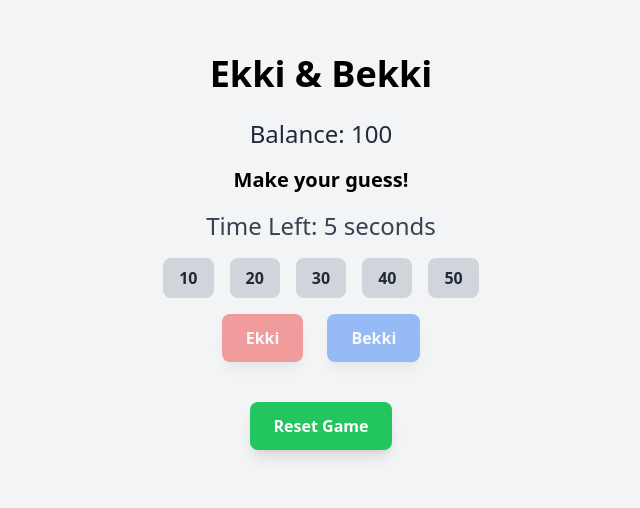
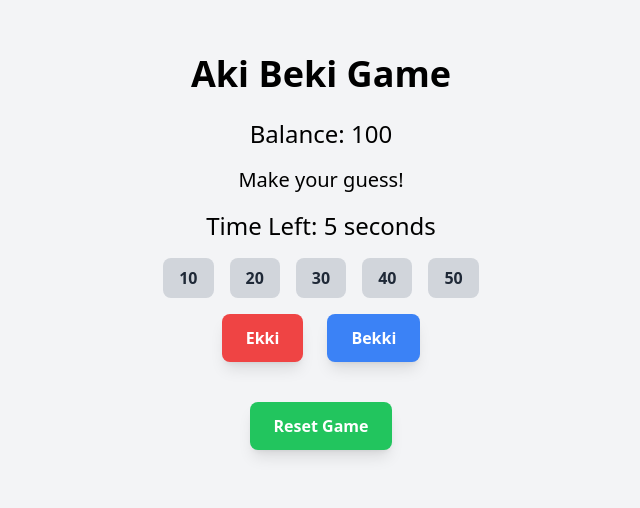
Before and after one commit to KalarTrade/demogame, a Next.js app: page / in a window 1280 px wide. Shown: the part 158-666 px from the top of the page, without its empty margins (319-959 px from the left). Built offline with nearby package versions, Linux system fonts and the light colour scheme.

Commit message:
Update AB.tsx

```diff
--- a/app/components/AB.tsx
+++ b/app/components/AB.tsx
@@ -6,103 +6,74 @@ import { useEffect, useState } from 'react';
 const ekkiCards = ['A', '3', '5', '7', '9', 'J', 'K'];
 const bekkiCards = ['2', '4', '6', '8', '10', 'Q'];
 
-// Define all possible cards
-const allCards = [...ekkiCards, ...bekkiCards];
-
 // Predefined bet amounts
 const betOptions = [10, 20, 30, 40, 50];
 
 const AkiBeki = () => {
     const [balance, setBalance] = useState<number>(100); // Player's balance
-    const [currentCard, setCurrentCard] = useState<string>(getRandomCard()); // Random card display
-    const [resultMessage, setResultMessage] = useState<string>(''); // Result message (Win or Lose)
-    const [timeLeft, setTimeLeft] = useState<number>(10); // Timer countdown (10 seconds)
-    const [gameActive, setGameActive] = useState<boolean>(true); // Is the game still active?
-    const [betAmount, setBetAmount] = useState<number | null>(null); // Player's bet amount
-    const [playerGuess, setPlayerGuess] = useState<'ekki' | 'bekki' | null>(null); // Stores player's guess
-
-    // Load the game state from localStorage on component mount
-    useEffect(() => {
-        const savedState = localStorage.getItem('akibeki-game-state');
-        if (savedState) {
-            const gameState = JSON.parse(savedState);
-            setBalance(gameState.balance);
-            setCurrentCard(gameState.currentCard);
-            setTimeLeft(gameState.timeLeft);
-            setGameActive(gameState.gameActive);
-            setBetAmount(gameState.betAmount);
-            setPlayerGuess(gameState.playerGuess);
-            setResultMessage(gameState.resultMessage);
-        }
-    }, []);
-
-    // Save the game state to localStorage whenever it changes
-    useEffect(() => {
-        const gameState = {
-            balance,
-            currentCard,
-            timeLeft,
-            gameActive,
-            betAmount,
-            playerGuess,
-            resultMessage,
-        };
-        localStorage.setItem('akibeki-game-state', JSON.stringify(gameState));
-    }, [balance, currentCard, timeLeft, gameActive, betAmount, playerGuess, resultMessage]);
+    const [currentCard, setCurrentCard] = useState<string>(''); // Current card drawn
+    const [resultMessage, setResultMessage] = useState<string>(''); // Result message
+    const [timeLeft, setTimeLeft] = useState<number>(10); // Timer countdown
+    const [gameActive, setGameActive] = useState<boolean>(true); // Is the game active?
+    const [betAmount, setBetAmount] = useState<number | null>(null); // Bet amount
+    const [playerGuess, setPlayerGuess] = useState<'ekki' | 'bekki' | null>(null); // Player's guess
 
     // Function to get a random card
-    function getRandomCard() {
+    const getRandomCard = () => {
+        const allCards = [...ekkiCards, ...bekkiCards];
         const randomIndex = Math.floor(Math.random() * allCards.length);
         return allCards[randomIndex];
-    }
+    };
 
     // Function to evaluate the result after the timer ends
     const evaluateResult = () => {
+        if (playerGuess === null || betAmount === null) return;
+
         const isEkki = ekkiCards.includes(currentCard);
         const isBekki = bekkiCards.includes(currentCard);
 
-        if (playerGuess === 'ekki' && isEkki || playerGuess === 'bekki' && isBekki) {
-            setBalance((prev) => Math.min(prev + (betAmount as number), 9999)); // Add bet amount on correct guess
+        if (playerGuess === 'ekki' && isEkki) {
+            setBalance((prev) => Math.min(prev + betAmount, 9999)); // Win
+            setResultMessage(`You Win! The card was ${currentCard}. You earned ${betAmount}.`);
+        } else if (playerGuess === 'bekki' && isBekki) {
+            setBalance((prev) => Math.min(prev + betAmount, 9999)); // Win
             setResultMessage(`You Win! The card was ${currentCard}. You earned ${betAmount}.`);
         } else {
-            setBalance((prev) => Math.max(prev - (betAmount as number), 0)); // Deduct bet amount on incorrect guess
+            setBalance((prev) => Math.max(prev - betAmount, 0)); // Lose
             setResultMessage(`You Lose! The card was ${currentCard}. You lost ${betAmount}.`);
         }
 
-        // Check if balance is zero and prompt for deposit
-        if (balance <= 0) {
-            alert('Your balance is zero. Please deposit to continue playing.');
-        }
-
-        resetRound(); // Start a new round after evaluation
+        // Reset for the next round
+        resetRound();
     };
 
-    // Reset the round after guess or timer expiration
+    // Reset the game round
     const resetRound = () => {
-        setTimeout(() => {
-            setCurrentCard(getRandomCard()); // Display a new card
-            setTimeLeft(10); // Reset the timer
-            setPlayerGuess(null); // Clear the player's guess
-            setGameActive(true); // Enable guessing for the new round
-            setResultMessage(''); // Clear the result message
-            setBetAmount(null); // Reset bet amount after round
-        }, 1000); // 1-second delay before resetting the round
+        setCurrentCard(getRandomCard()); // Draw a new card
+        setTimeLeft(10); // Reset timer
+        setPlayerGuess(null); // Clear player's guess
+        setBetAmount(null); // Reset bet amount
+        setResultMessage(''); // Clear result message
+        setGameActive(true); // Start the new round
     };
 
-    // Timer countdown logic using useEffect
+    // Timer logic
     useEffect(() => {
         if (timeLeft === 0) {
-            evaluateResult();
+            evaluateResult(); // Evaluate result when time runs out
+            setGameActive(false); // Stop the game for this round
         } else if (gameActive) {
-            const timer = setTimeout(() => {
-                setTimeLeft(timeLeft - 1);
-            }, 1000);
-
-            return () => clearTimeout(timer); // Cleanup timer on component unmount
+            const timer = setTimeout(() => setTimeLeft((prev) => prev - 1), 1000);
+            return () => clearTimeout(timer); // Cleanup
         }
     }, [timeLeft, gameActive]);
 
-    // Function to handle the player's guess
+    // Start the game on component mount
+    useEffect(() => {
+        resetRound(); // Initialize the first round
+    }, []);
+
+    // Handle player's guess
     const handleGuess = (guess: 'ekki' | 'bekki') => {
         if (betAmount === null) {
             setResultMessage('Please select a bet amount.');
@@ -114,20 +85,17 @@ const AkiBeki = () => {
             return;
         }
 
-        setPlayerGuess(guess); // Store the player's guess
-        setGameActive(false); // Disable further guessing until the round ends
+        setPlayerGuess(guess); // Store player's guess
+        setGameActive(false); // Stop guessing once a bet is placed
     };
 
     return (
         <div className="flex flex-col items-center justify-center min-h-screen bg-gray-100">
-            <h1 className="text-4xl font-bold mb-6">Ekki & Bekki</h1>
-            <h2 className="text-2xl mb-4 text-gray-800">Balance: {balance}</h2>
+            <h1 className="text-4xl font-bold mb-6">Aki Beki Game</h1>
+            <h2 className="text-2xl mb-4">Balance: {balance}</h2>
+            <h3 className="text-xl mb-4">{resultMessage || 'Make your guess!'}</h3>
+            <div className="text-2xl mb-4">Time Left: {timeLeft} seconds</div>
 
-            <div className="text-xl font-bold mb-4">
-                <h3>{resultMessage ? resultMessage : 'Make your guess!'}</h3>
-            </div>
-
-            <div className="text-2xl mb-4 text-gray-700">Time Left: {timeLeft} seconds</div>
             <div className="flex space-x-4 mb-4">
                 {betOptions.map((option) => (
                     <button
@@ -135,7 +103,7 @@ const AkiBeki = () => {
                         className={`bg-gray-300 text-gray-800 font-semibold py-2 px-4 rounded-lg transition duration-300 ${betAmount === option ? 'bg-gray-500 text-white' : 'hover:bg-gray-400'
                             }`}
                         onClick={() => setBetAmount(option)}
-                        disabled={!gameActive} // Disable bet selection after the bet is placed
+                        disabled={!gameActive} // Disable bet selection if not active
                     >
                         {option}
                     </button>
@@ -144,20 +112,16 @@ const AkiBeki = () => {
 
             <div className="flex space-x-6">
                 <button
-                    className={`bg-red-500 text-white font-semibold py-3 px-6 rounded-lg shadow-lg hover:bg-red-600 transition duration-300 ${(!gameActive || balance === 0 || betAmount === null) &&
-                        'opacity-50 cursor-not-allowed'
-                        }`}
+                    className={`bg-red-500 text-white font-semibold py-3 px-6 rounded-lg shadow-lg hover:bg-red-600 transition duration-300 ${!gameActive && 'opacity-50 cursor-not-allowed'}`}
                     onClick={() => handleGuess('ekki')}
-                    disabled={!gameActive || balance === 0 || betAmount === null}
+                    disabled={!gameActive || balance === 0}
                 >
                     Ekki
                 </button>
                 <button
-                    className={`bg-blue-500 text-white font-semibold py-3 px-6 rounded-lg shadow-lg hover:bg-blue-600 transition duration-300 ${(!gameActive || balance === 0 || betAmount === null) &&
-                        'opacity-50 cursor-not-allowed'
-                        }`}
+                    className={`bg-blue-500 text-white font-semibold py-3 px-6 rounded-lg shadow-lg hover:bg-blue-600 transition duration-300 ${!gameActive && 'opacity-50 cursor-not-allowed'}`}
                     onClick={() => handleGuess('bekki')}
-                    disabled={!gameActive || balance === 0 || betAmount === null}
+                    disabled={!gameActive || balance === 0}
                 >
                     Bekki
                 </button>
@@ -174,10 +138,4 @@ const AkiBeki = () => {
     );
 };
 
-// Helper function to get a random card
-function getRandomCard() {
-    const randomIndex = Math.floor(Math.random() * allCards.length);
-    return allCards[randomIndex];
-}
-
 export default AkiBeki;
```
